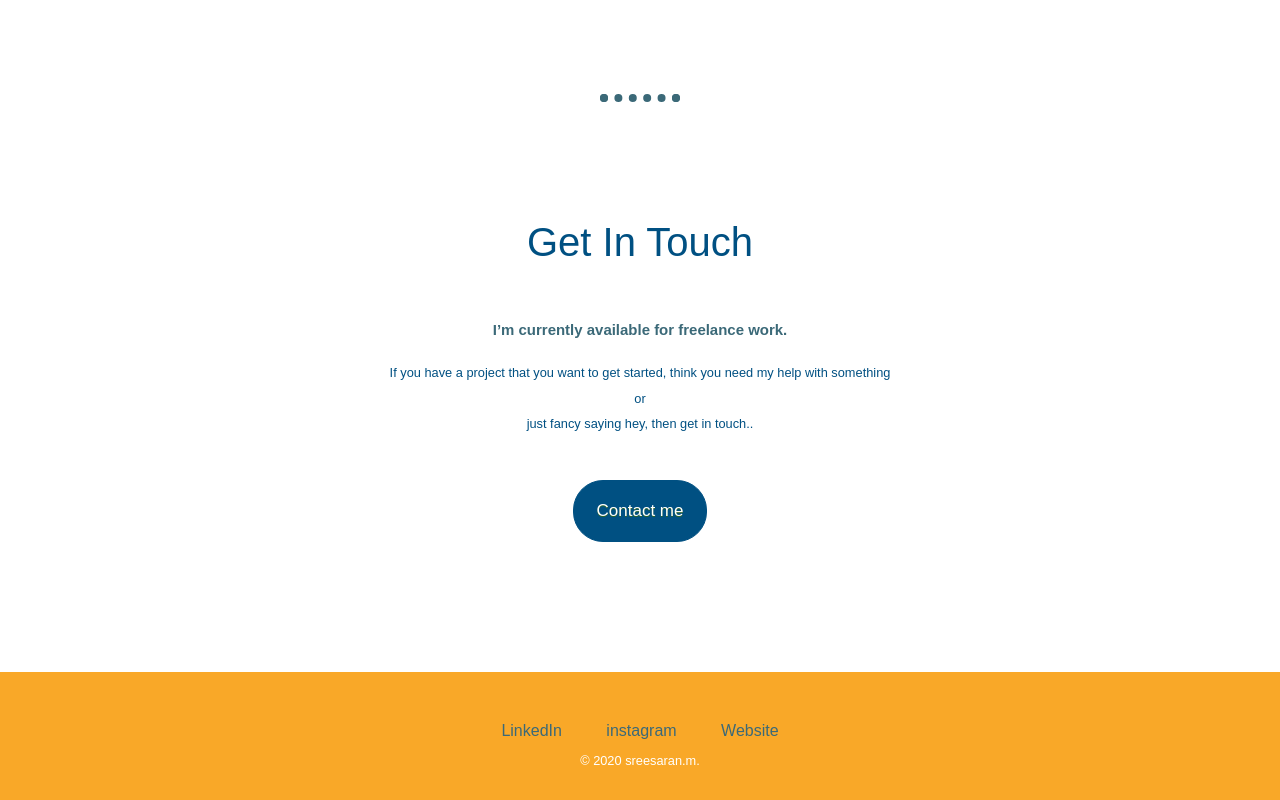
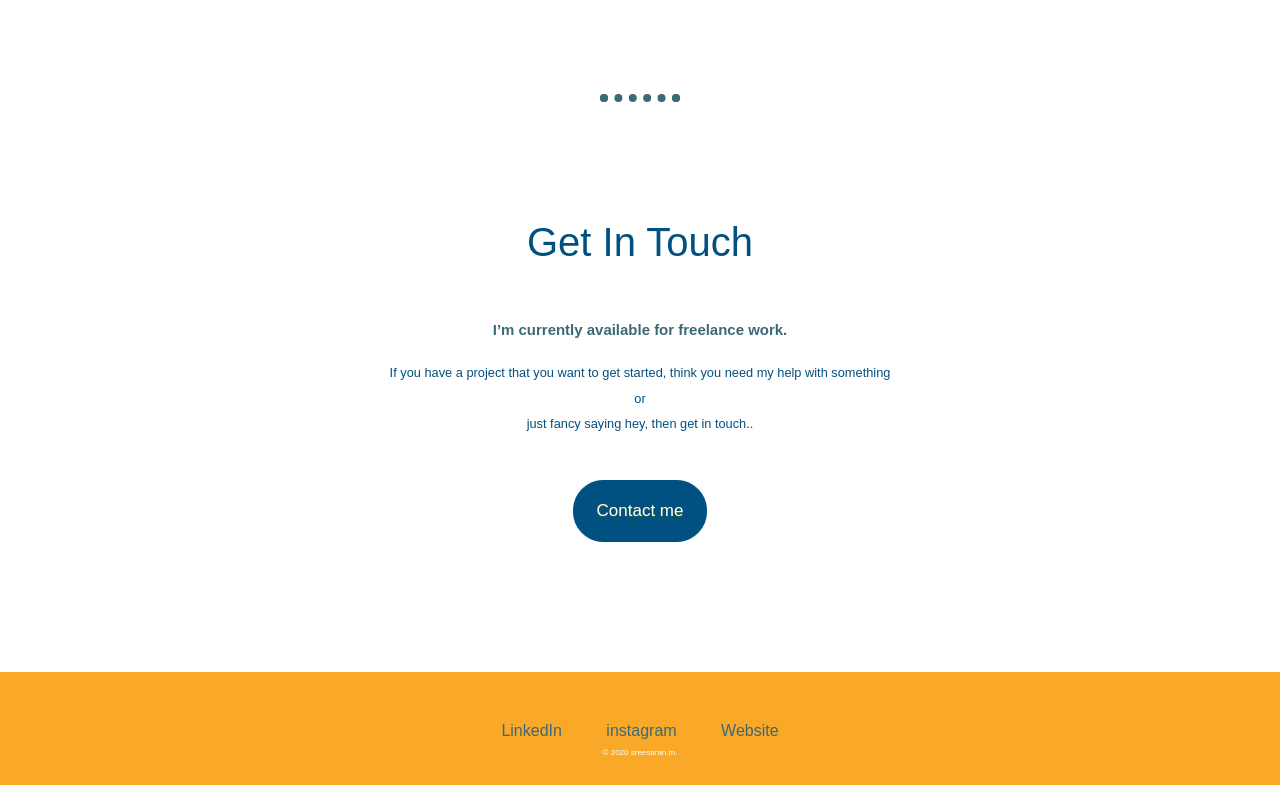
Before and after one commit to sreesaran/personal-site, a plain HTML site: page index.html in a window 1280 px wide. Shown: the part 1734-2534 px from the top of the page. Drawn offline with Linux system fonts and the light colour scheme; a web font is replaced by a local one.

Commit message:
Update styles.css

```diff
--- a/css/styles.css
+++ b/css/styles.css
@@ -123,5 +123,5 @@ a:hover {
 	top:1px;
 }
 .copyrights{
-  font-size: .8rem;
+  font-size: .5rem;
 }
```
